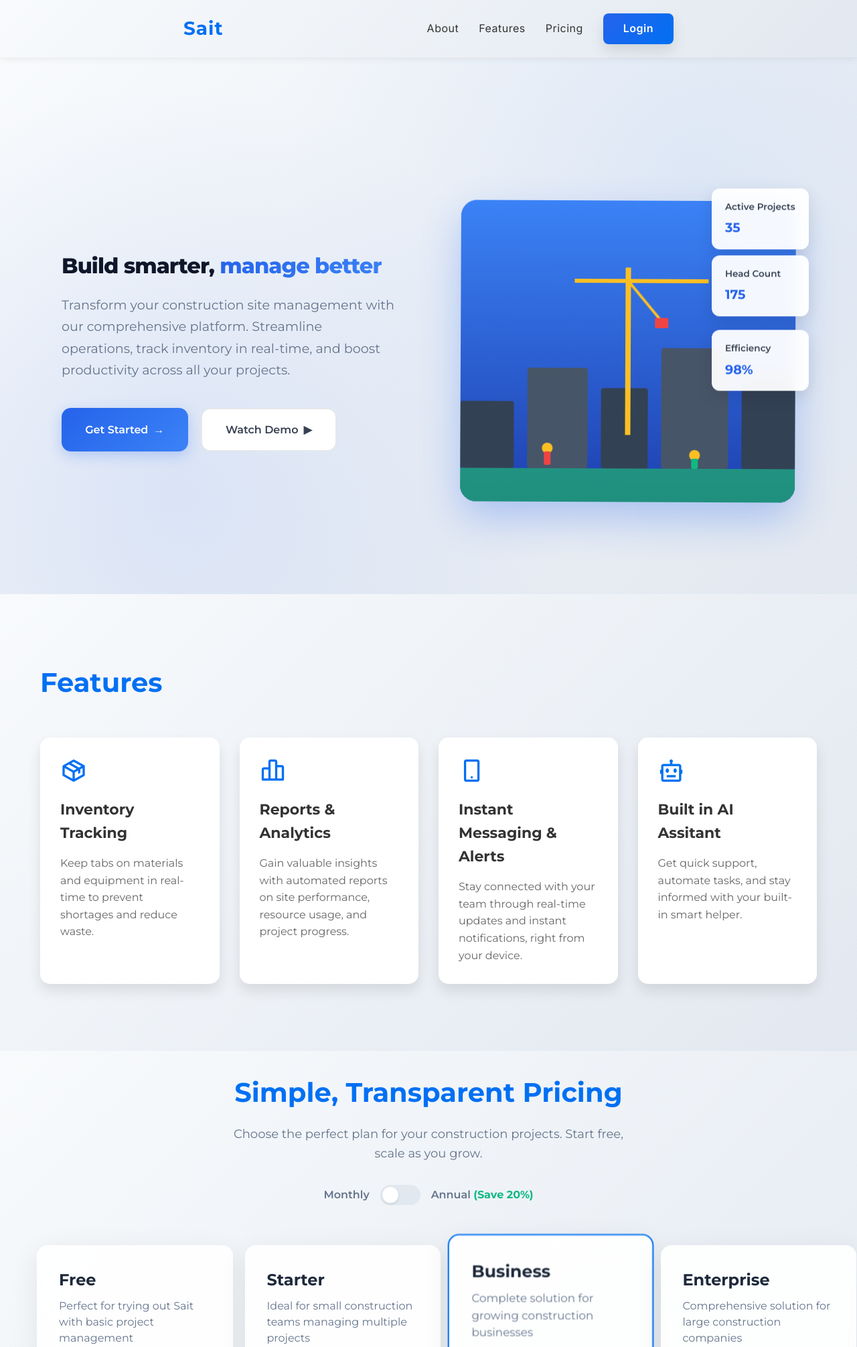
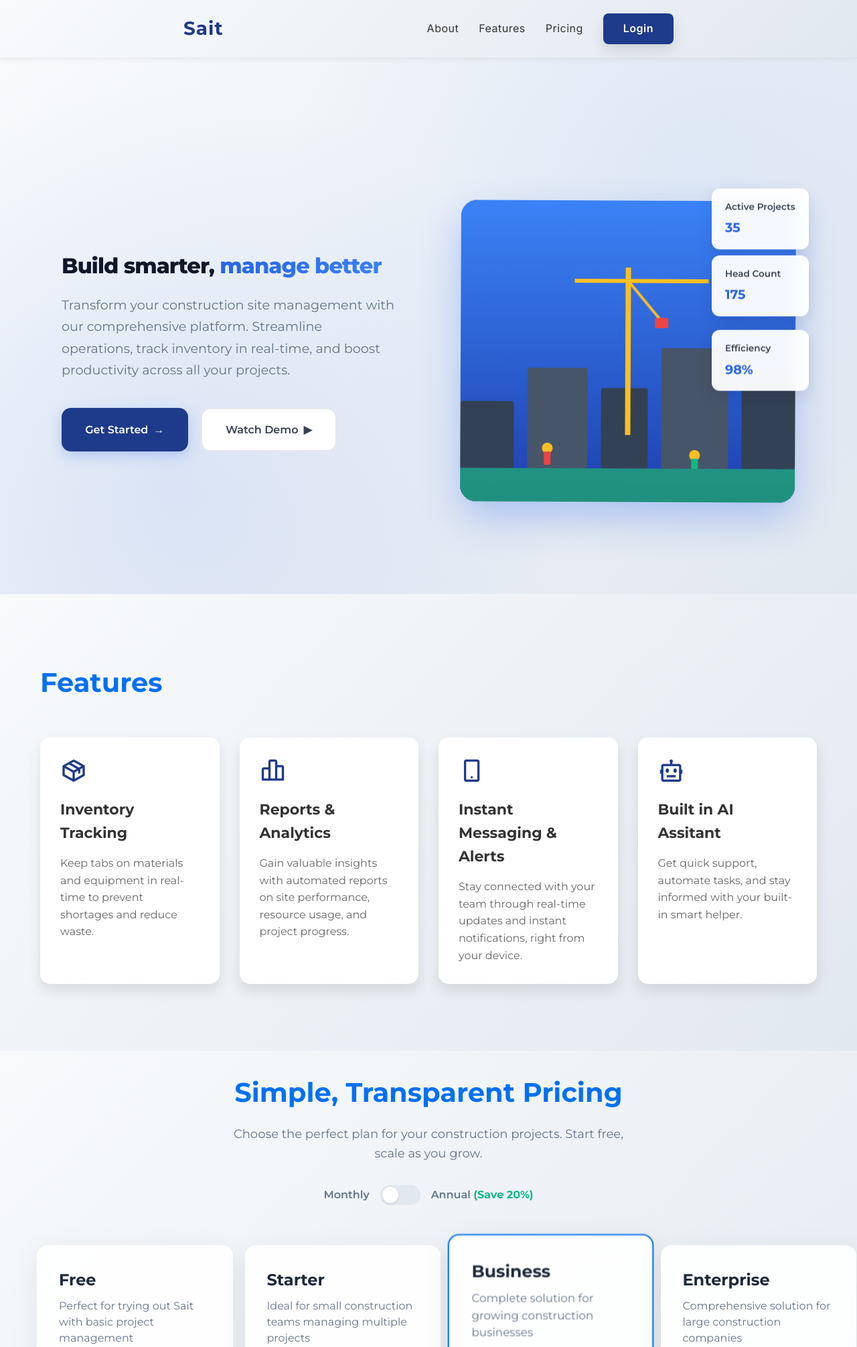
Before and after one commit to geoffowuor/Sait, a Django app: template foreman/templates/index.html in a window 1280 px wide. Shown: the top 2011 px of the page at 67% size. Run offline with Django 5.2, Linux system fonts and the light colour scheme; the template is opened without the code that fills it, so the values that code supplies are empty; some web fonts are replaced.

Commit message:
styled the landing page

```diff
--- a/foreman/static/landing.css
+++ b/foreman/static/landing.css
@@ -3,7 +3,7 @@
 
 
 :root {
-    --primary-color: #0070f3;
+    --primary-color: #1E3A8A;
     --secondary-color: #0056b3;
     --text-color: #333;
     --light-gray: #f5f5f5;
@@ -51,7 +51,7 @@ nav {
 .logo {
     font-size: 28px;
     font-weight: 700;
-    color: #0070f3;
+    color: #1E3A8A;
     text-decoration: none;
     letter-spacing: 1px;
 
@@ -65,6 +65,8 @@ nav ul {
 }
 nav button{
     border-radius: 12px;
+    background: #1E3A8A;
+
 }
 
 nav ul li {
@@ -102,7 +104,7 @@ nav ul li a:hover:after {
 .login {
     display: inline-block;
     padding: 10px 30px;
-    background: linear-gradient(135deg, #2563eb,#0070f3);
+    background: #1E3A8A;
     color: var(--white);
     text-decoration: none;
     border-radius: 8px;
@@ -184,7 +186,7 @@ nav ul li a:hover:after {
 }
 
 .btn-primary {
-    background: linear-gradient(135deg, #2563eb 0%, #3b82f6 100%);
+    background: #1E3A8A;
     color: white;
     padding: 1.1rem 2.2rem;
     border: none;
@@ -239,7 +241,7 @@ nav ul li a:hover:after {
     width: 100%;
     max-width: 600px;
     height: 450px;
-    background: linear-gradient(135deg, #2563eb 0%, #1e40af 100%);
+    background: #1E3A8A;
     border-radius: 24px;
     position: relative;
     overflow: hidden;
```
